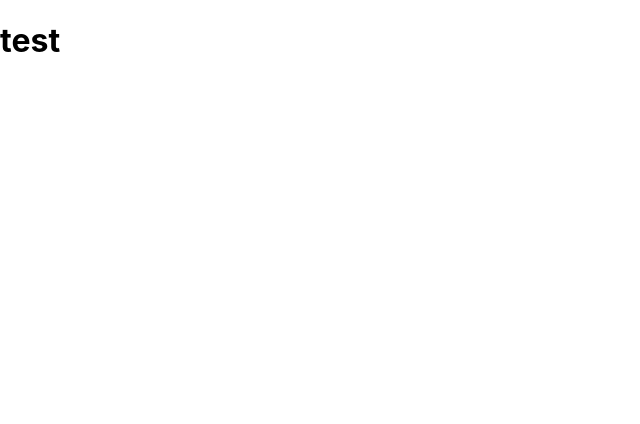
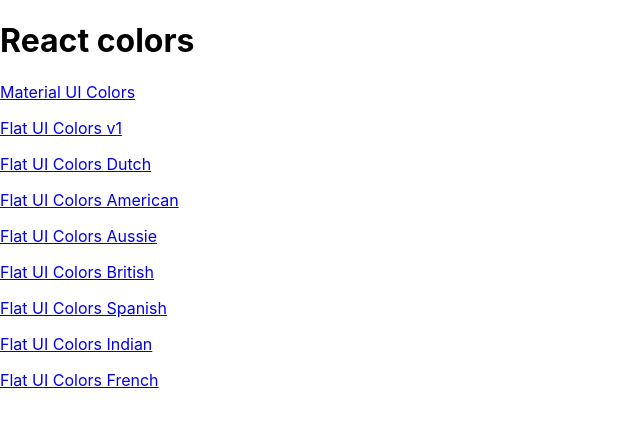
Before and after one commit to Ollie-lee/colorPalette, a React (Create React App) app in the folder colors-app/: page / in a window 1280 px wide. Shown: the top 424 px of the page, without its empty margins (0-640 px from the left). Built offline with nearby package versions, Linux system fonts and the light colour scheme; the HTML template or start-up script is replaced by a standard one.

Commit message:
add router

```diff
--- a/colors-app/src/App.js
+++ b/colors-app/src/App.js
@@ -2,6 +2,7 @@
 import { Route, Switch } from "react-router-dom";
 import Palette from './Palette'
 import seedColors from './seedColors'
+import PaletteList from './PaletteList'
 import './App.css'
 import { generatePalette } from "./colorHelper";
 
@@ -15,7 +16,7 @@
   }
   return (
     <Switch>
-      <Route exact path='/' render={() => <h1>test</h1>} />
+      <Route exact path='/' render={() => <PaletteList palettes={seedColors} />} />
       <Route
         exact
         path='/palette/:id'
--- a/colors-app/src/Navbar.js
+++ b/colors-app/src/Navbar.js
@@ -7,6 +7,7 @@
 import Snackbar from '@material-ui/core/Snackbar';
 import CloseIcon from '@material-ui/icons/Close';
 import IconButton from '@material-ui/core/IconButton';
+import { Link } from 'react-router-dom'
 
 
 
@@ -32,7 +33,7 @@
     return (
       <header className='Navbar'>
         <div className='logo'>
-          <a href="/">react color picker</a>
+          <Link to='/'>react color picker</Link>
         </div>
         <div className='slider-container'>
           <span>Level: {level}</span>
--- /dev/null
+++ b/colors-app/src/PaletteList.js
@@ -0,0 +1,19 @@
+import React, { Component } from 'react'
+import { Link } from 'react-router-dom'
+
+export default class PaletteList extends Component {
+  render() {
+    const { palettes } = this.props;
+
+    return (
+      <div>
+        <h1>React colors</h1>
+        {palettes.map(palette =>
+          <p>
+            <Link to={`/palette/${palette.id}`}>{palette.paletteName}</Link>
+          </p>
+        )}
+      </div>
+    )
+  }
+}
```
